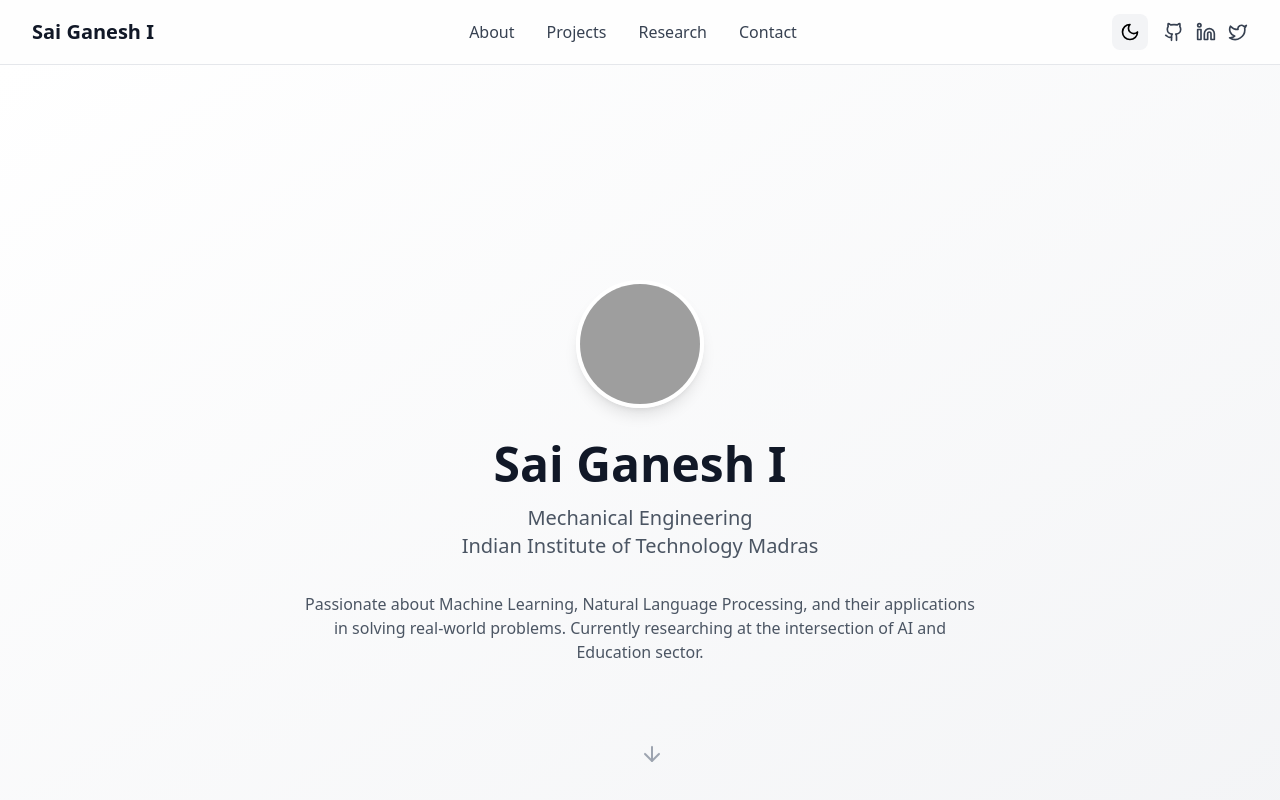
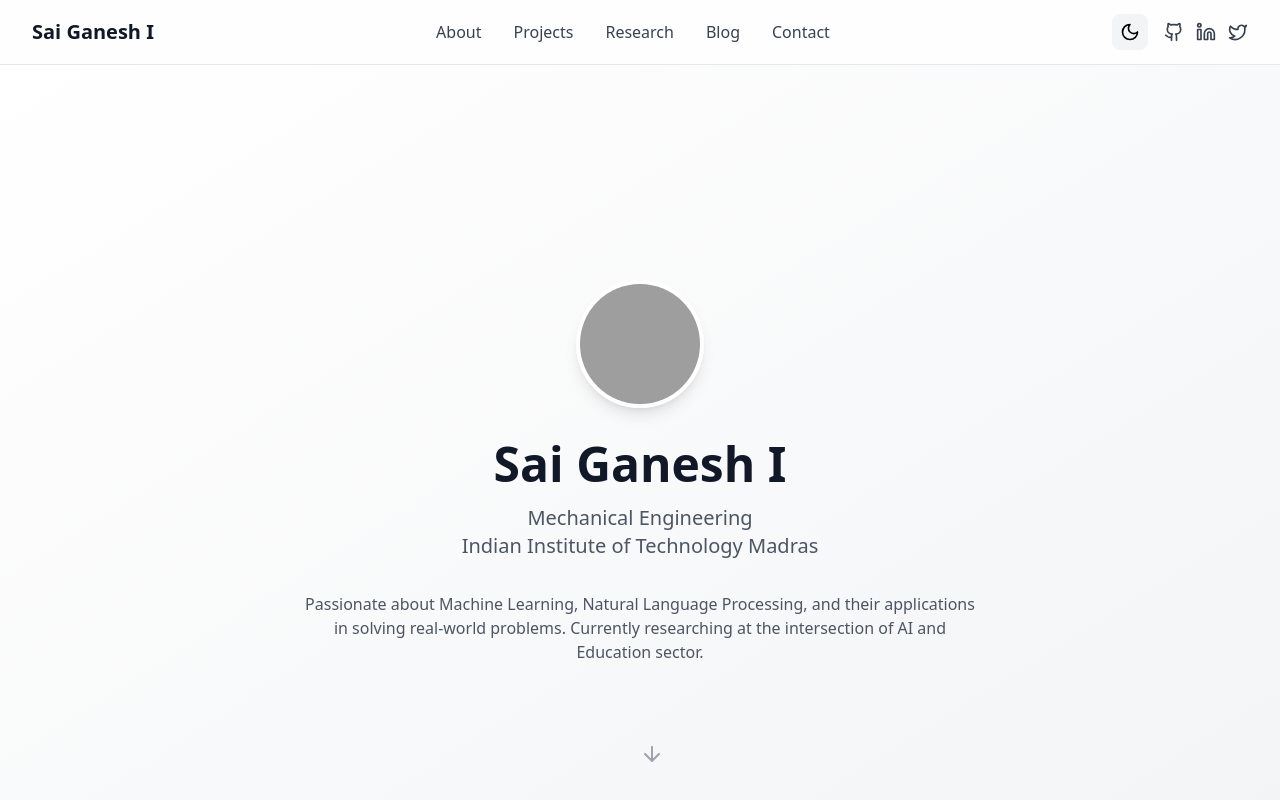
Before and after one commit to SaiGane5/personal-portfolio, a React (Vite) app: page / in a window 1280 px wide. Shown: the top 800 px of the page. Built offline with nearby package versions, Linux system fonts and the light colour scheme; grey boxes are pictures that could not be loaded.

Commit message:
Blog Navbar

```diff
--- a/src/components/Header.tsx
+++ b/src/components/Header.tsx
@@ -24,7 +24,7 @@ export default function Header({ isDark, toggleTheme }: HeaderProps) {
           </motion.div>
 
           <nav className="hidden md:flex space-x-8">
-            {['About', 'Projects', 'Research', 'Contact'].map((item) => (
+            {['About', 'Projects', 'Research','Blog', 'Contact'].map((item) => (
               <motion.a
                 key={item}
                 whileHover={{ y: -2 }}
```
